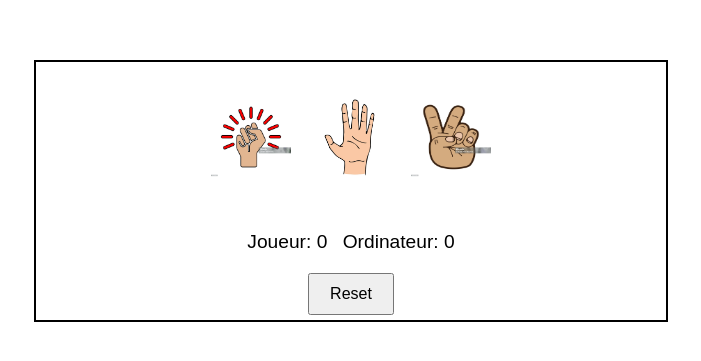
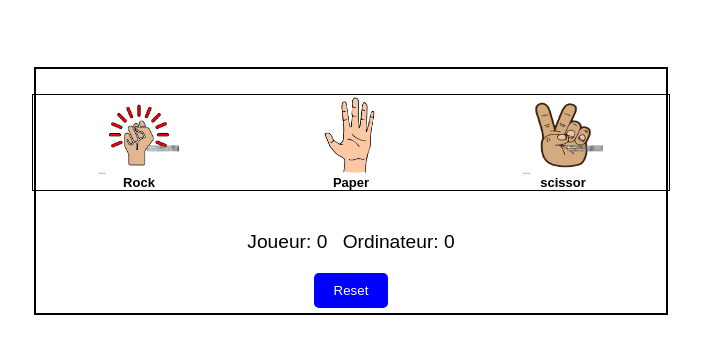
Before and after one commit to ciss5/Projets_js, a plain HTML site: page Chifoumi/index.html in a window 1280 px wide. Shown: the part 229-590 px from the top of the page, without its empty margins (289-990 px from the left). Drawn offline with Linux system fonts and the light colour scheme.

Commit message:
mise en forme des images

```diff
--- a/Chifoumi/index.html
+++ b/Chifoumi/index.html
@@ -25,12 +25,15 @@
     <div class="chose">
         <div class="rock">
             <img src="img/rock.jpg" alt="Pierre">
+            <span>Rock</span>
         </div>
         <div class="paper">
             <img src="img/paper.jpg" alt="Papier">
+            <span>Paper</span>
         </div>
         <div class="scissor">
             <img src="img/scissor.jpg" alt="Ciseaux">
+            <span>scissor</span>
         </div>
     </div>
     <div class="score">
--- a/Chifoumi/style.css
+++ b/Chifoumi/style.css
@@ -14,15 +14,14 @@ body {
     flex-direction: column;
     justify-content: center;
     align-items: center;
-
     border: 2px solid black;
     padding: 5px;
 }
 .resultat {
-    /*display: flex;*/
     justify-content: center;
     align-items: center;
     margin: 20px;
+    border: 1px solid black;
     display: none; /* Masqué initialement */
 }
 
@@ -37,7 +36,7 @@ body {
     align-items: center;
 }
 .result_joueur span, .result_ordinateur span {
-    font-size: x-large;
+    font-size:medium;
     font-weight: bold;
 }
 .score span {
@@ -65,13 +64,20 @@ body {
     display: flex;
     justify-content: center;
     margin: 20px;
+    border: 1px solid black;
 }
 
 .chose div {
-    margin: 10px;
+    display: flex;
+    flex-direction: column;
+    align-items: center;
+    margin: 0 66px;
     cursor: pointer;
 }
-
+.rock span ,.paper span,.scissor span {
+    font-weight: bold;
+    font-size: small;
+}
 .chose img {
     width: 80px;
     height: 80px;
@@ -81,9 +87,14 @@ body {
     margin: 20px;
     font-size: 1.2em;
 }
-
-button {
+#resetBtn {
+    background-color: blue;
+    color: white;
+    border: none;
     padding: 10px 20px;
-    font-size: 1em;
+    border-radius: 5px;
     cursor: pointer;
 }
+#resetBtn:hover {
+    background-color: darkblue;
+}
```
Also changed, not shown: Chifoumi/img/background.png (added).
